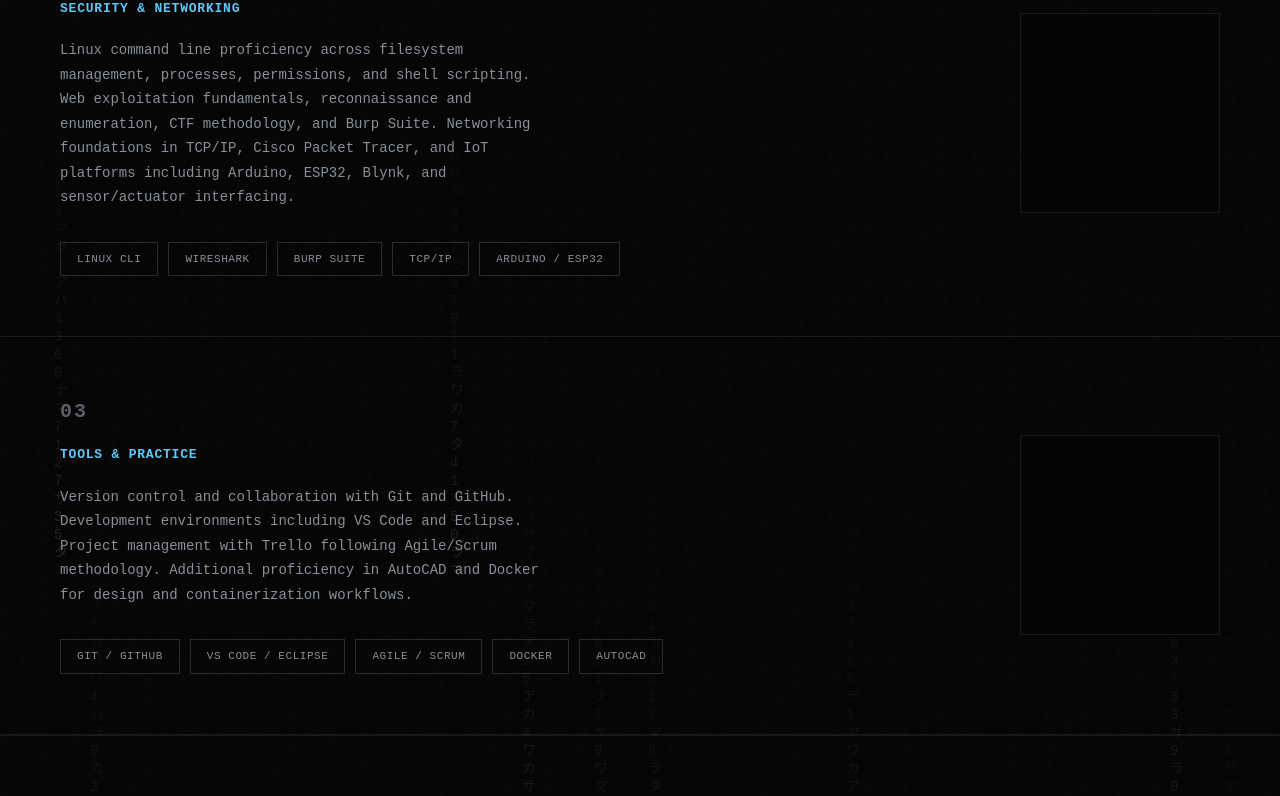
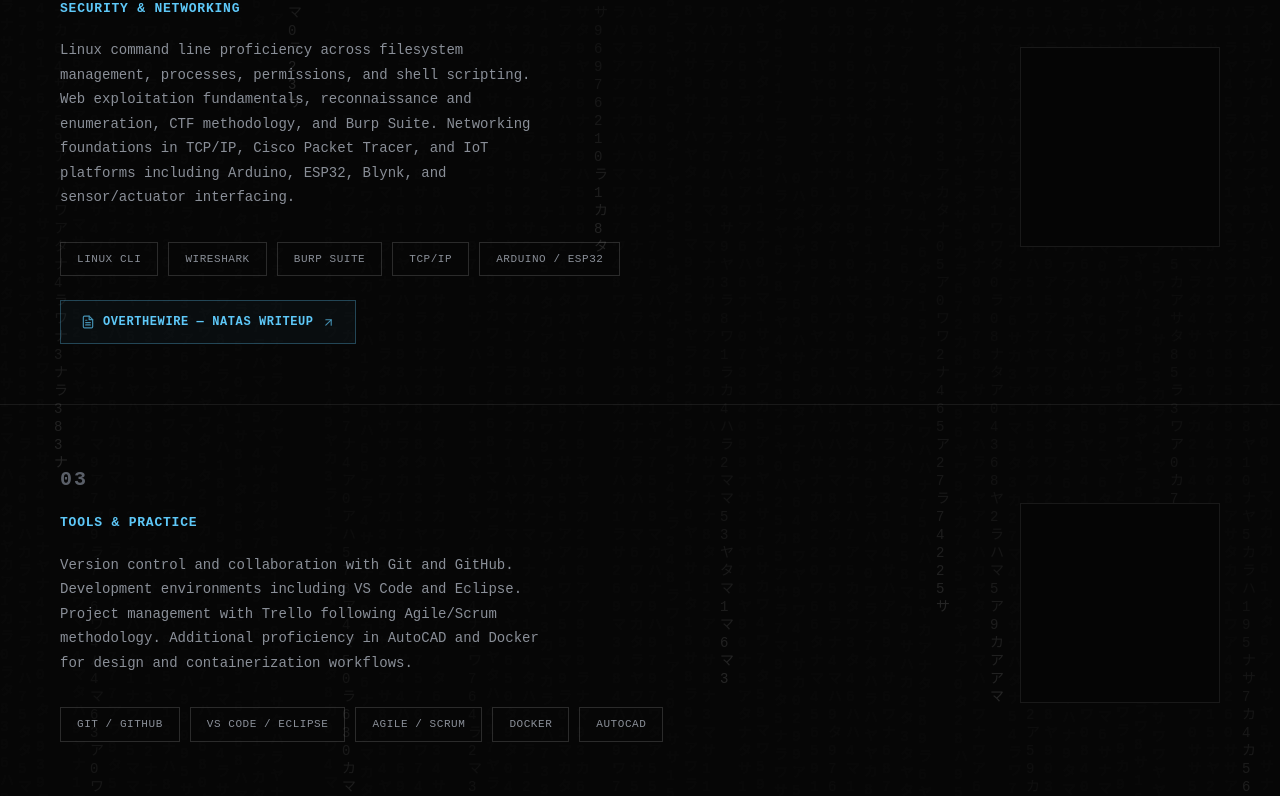
Before and after one commit to abdullah-1056/portfolio, a React (Vite) app: page / in a window 1280 px wide. Shown: the part 3601-4397 px from the top of the page. Built offline with nearby package versions, Linux system fonts and the light colour scheme; no server answers; the database is empty.

Commit message:
Add OverTheWire Natas writeup link to Security & Networking skill

```diff
--- a/src/index.css
+++ b/src/index.css
@@ -588,6 +588,40 @@ section{
 .tag:hover{
   border-color:var(--accent-blue);
   color:var(--accent-blue);
+}
+
+.skill-writeup-link{
+  display:inline-flex;
+  align-items:center;
+  gap:8px;
+  margin-top:24px;
+  padding:12px 20px;
+  border:1px solid rgba(94,200,248,0.3);
+  color:var(--accent-blue);
+  font-size:12px;
+  letter-spacing:0.05em;
+  text-decoration:none;
+  text-transform:uppercase;
+  font-weight:600;
+  transition:all 0.3s ease;
+  background:rgba(94,200,248,0.04);
+  width:fit-content;
+}
+.skill-writeup-link:hover{
+  border-color:var(--accent-blue);
+  background:rgba(94,200,248,0.1);
+}
+.skill-writeup-link svg:first-child{
+  opacity:0.7;
+  flex-shrink:0;
+}
+.writeup-arrow{
+  transition:transform 0.3s ease;
+  opacity:0.7;
+}
+.skill-writeup-link:hover .writeup-arrow{
+  transform:translate(3px,-3px);
+  opacity:1;
 }
 
 .right-col{
--- a/src/pages/Home.jsx
+++ b/src/pages/Home.jsx
@@ -31,7 +31,11 @@ export default function Home() {
     description: "Linux command line proficiency across filesystem management, processes, permissions, and shell scripting. Web exploitation fundamentals, reconnaissance and enumeration, CTF methodology, and Burp Suite. Networking foundations in TCP/IP, Cisco Packet Tracer, and IoT platforms including Arduino, ESP32, Blynk, and sensor/actuator interfacing.",
     tags: ["Linux CLI", "Wireshark ", "Burp Suite", "TCP/IP", "Arduino / ESP32"],
     icon_svg: `<i class="ti ti-shield-lock" style="font-size:48px;color:var(--accent-blue)"></i>`,
-    image_url: ""
+    image_url: "",
+    writeup: {
+      label: "OverTheWire — Natas Writeup",
+      url: "https://drive.google.com/drive/folders/1hB0qNbx0AKG3nutLKbeQI2m7ZUMp1kTa?usp=sharing"
+    }
   },
   {
     id: 3,
@@ -231,6 +235,18 @@ export default function Home() {
                         <div key={idx} className="tag">{tag}</div>
                       ))}
                     </div>
+                    {skill.writeup && (
+                      <a
+                        href={skill.writeup.url}
+                        target="_blank"
+                        rel="noopener"
+                        className="skill-writeup-link"
+                      >
+                        <svg width="14" height="14" viewBox="0 0 24 24" fill="none" stroke="currentColor" strokeWidth="2" strokeLinecap="round" strokeLinejoin="round"><path d="M14 2H6a2 2 0 0 0-2 2v16a2 2 0 0 0 2 2h12a2 2 0 0 0 2-2V8z"/><polyline points="14 2 14 8 20 8"/><line x1="16" y1="13" x2="8" y2="13"/><line x1="16" y1="17" x2="8" y2="17"/><polyline points="10 9 9 9 8 9"/></svg>
+                        {skill.writeup.label}
+                        <svg className="writeup-arrow" width="13" height="13" viewBox="0 0 24 24" fill="none" stroke="currentColor" strokeWidth="2" strokeLinecap="round" strokeLinejoin="round"><line x1="7" y1="17" x2="17" y2="7"/><polyline points="7 7 17 7 17 17"/></svg>
+                      </a>
+                    )}
                   </div>
                   <div className="right-col">
                     <div className="icon-box">
```
